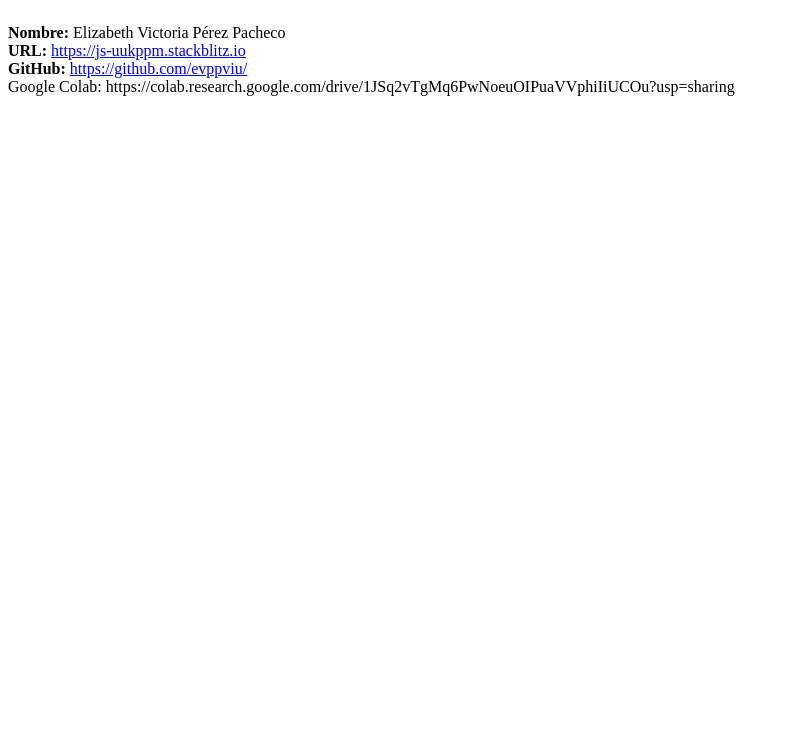
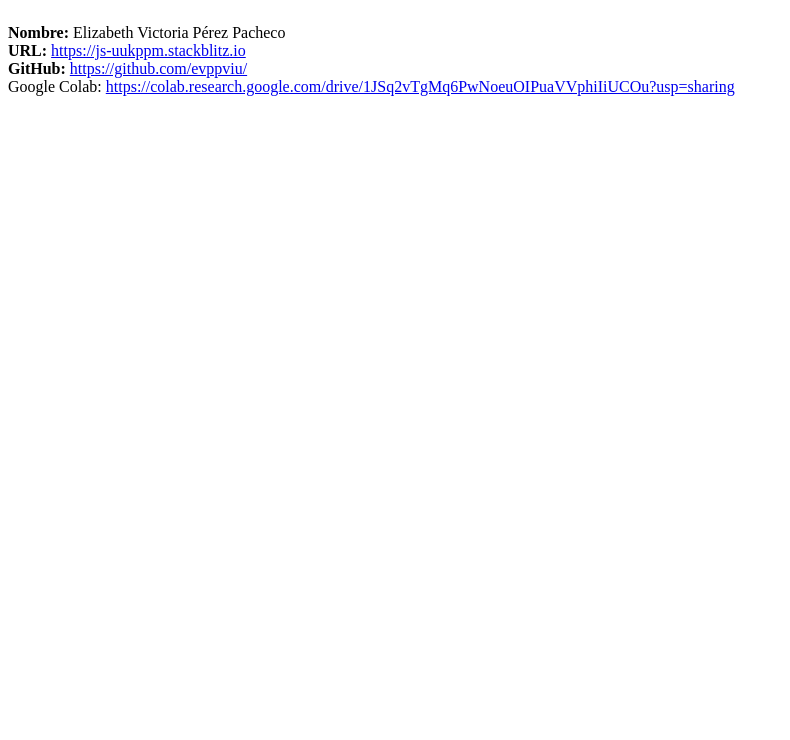
Before and after one commit to evppviu/AG3-Visualizacion, a website: page index.html in a window 1280 px wide. Shown: the part 60-800 px from the top of the page, without its empty margins (0-790 px from the left). Drawn offline with Linux system fonts and the light colour scheme.

Commit message:
1 file modified

```diff
--- a/index.html
+++ b/index.html
@@ -8,4 +8,5 @@
 <!-- Usuario github-->
 <b>GitHub:</b> <a href="https://github.com/evppviu/">https://github.com/evppviu/ </a>
 <br>
-Google Colab: <a href:"https://colab.research.google.com/drive/1JSq2vTgMq6PwNoeuOIPuaVVphiIiUCOu?usp=sharing">https://colab.research.google.com/drive/1JSq2vTgMq6PwNoeuOIPuaVVphiIiUCOu?usp=sharing</a>
+Google Colab:
+<a href="https://colab.research.google.com/drive/1JSq2vTgMq6PwNoeuOIPuaVVphiIiUCOu?usp=sharing">https://colab.research.google.com/drive/1JSq2vTgMq6PwNoeuOIPuaVVphiIiUCOu?usp=sharing</a>
```
